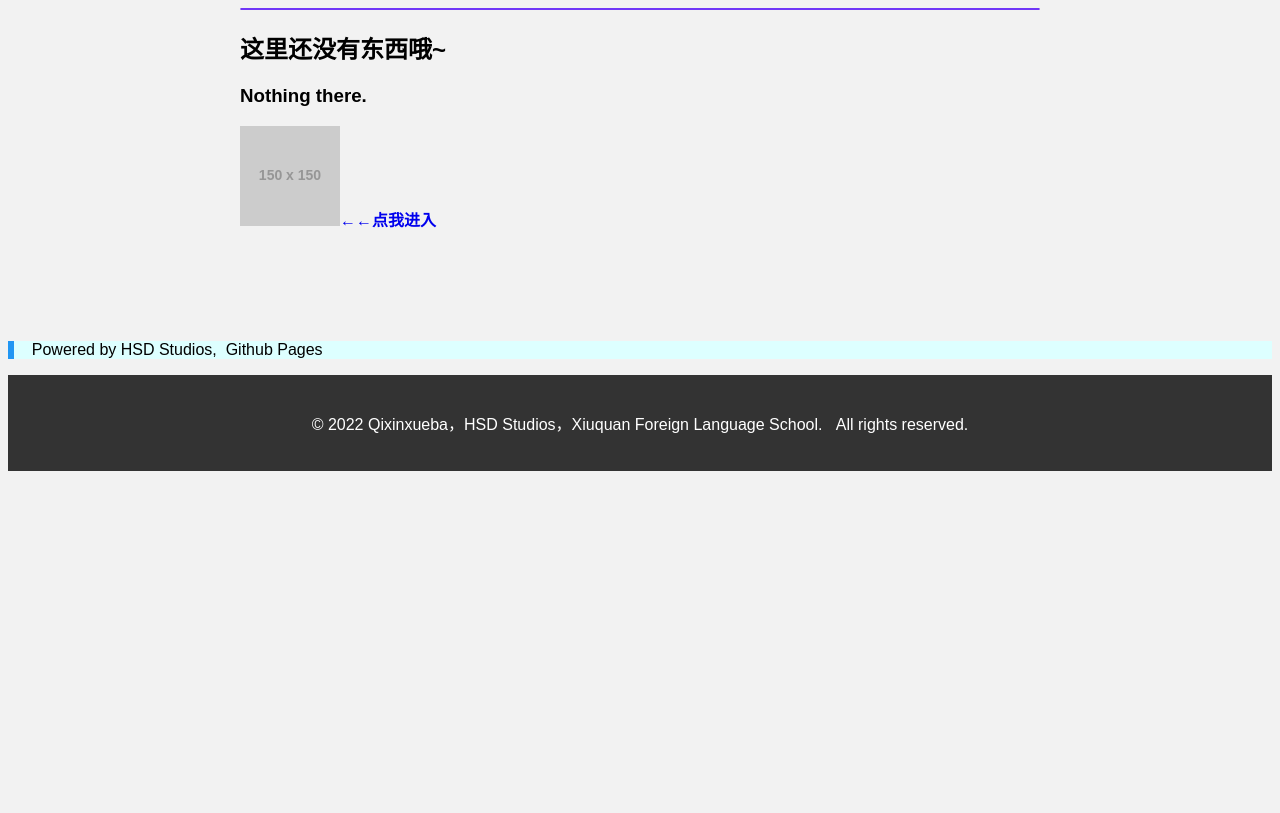
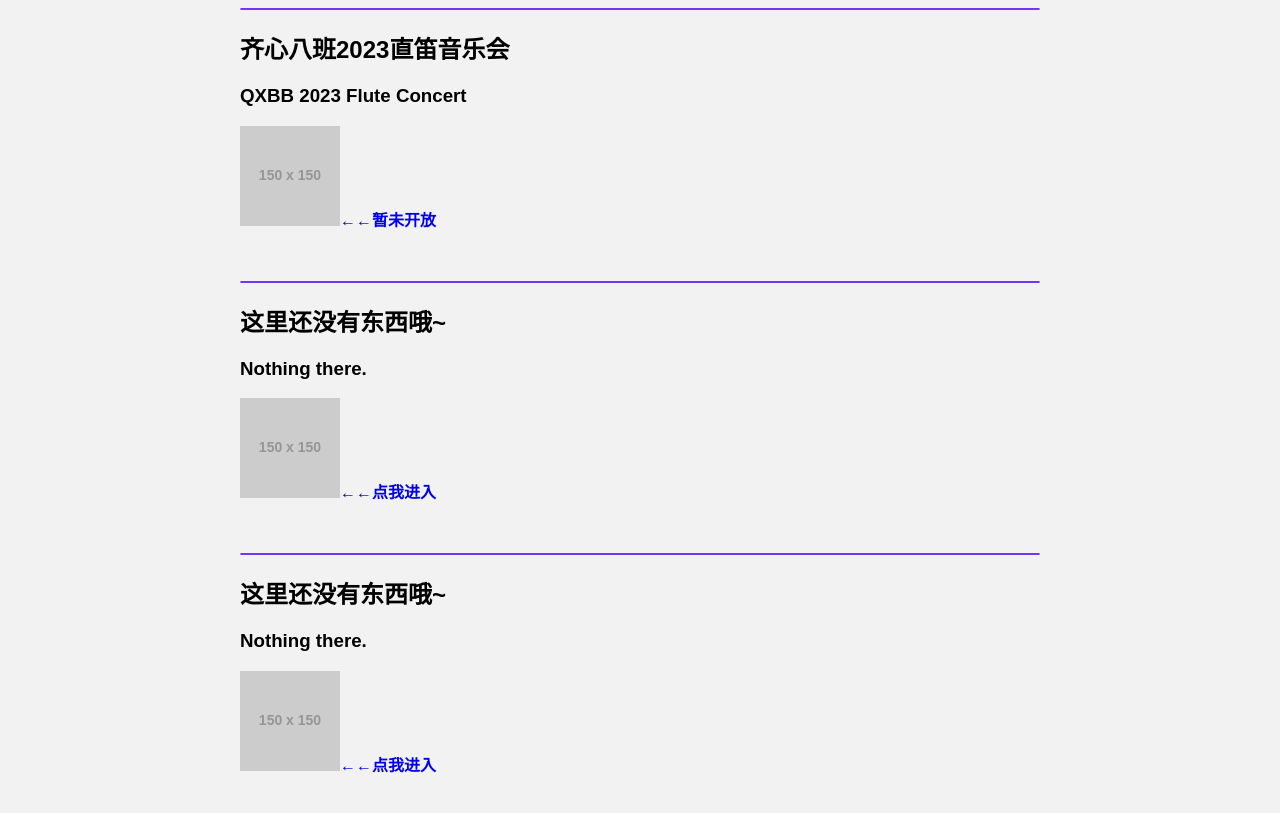
Before and after one commit to HSDMF/qixinbaban.video, a plain HTML site: page indexhtml.html in a window 1280 px wide. Shown: the part 960-1773 px from the top of the page. Before the commit the page ends 1439 px from the top, so only its background shows below. Drawn offline with Linux system fonts and the light colour scheme; placeholder pictures from the web are drawn by us.

Commit message:
Add files via upload

```diff
--- a/indexhtml.html
+++ b/indexhtml.html
@@ -222,6 +222,25 @@
 		overflow:hidden;
 
 		}</style><!IE6 CANNOT RUNNING THIS >
+	<h2>齐心八班2023直笛音乐会</h2>
+	<h3>QXBB 2023 Flute Concert</h3>
+	<a href="#"><img src="https://via.placeholder.com/150" alt="VDO.QXBB">←←暂未开放</a>
+</p>
+   <br>
+  </div>
+</div>
+
+<div id="QXBBvideo004">
+	<p class="css-border" style="border: 1px solid #5d1af9dd; border-radius: 16px;">
+	<style>img {
+
+		max-width:100px;
+
+		max-height:100px;
+
+		overflow:hidden;
+
+		}</style><!IE6 CANNOT RUNNING THIS >
 	<h2>这里还没有东西哦~</h2>
 	<h3>Nothing there.</h3>
 	<a href="#"><img src="https://via.placeholder.com/150" alt="VDO.QXBB">←←点我进入</a>
@@ -230,6 +249,26 @@
   </div>
 </div>
 
+
+<div id="QXBBvideo005">
+	<p class="css-border" style="border: 1px solid #5d1af9dd; border-radius: 16px;">
+	<style>img {
+
+		max-width:100px;
+
+		max-height:100px;
+
+		overflow:hidden;
+
+		}</style>
+		<!IE6 CANNOT RUNNING THIS >
+	<h2>这里还没有东西哦~</h2>
+	<h3>Nothing there.</h3>
+	<a href="#"><img src="https://via.placeholder.com/150" alt="VDO.QXBB">←←点我进入</a>
+</p>
+   <br>
+  </div>
+</div>
 		</section>
 	</main>
 	<p class="css-border" style="border-left:6px solid #2196F3;background-color: #ddffff;">&nbsp&nbsp&nbsp&nbspPowered by HSD Studios,&nbsp&nbspGithub&nbspPages</p>
```
